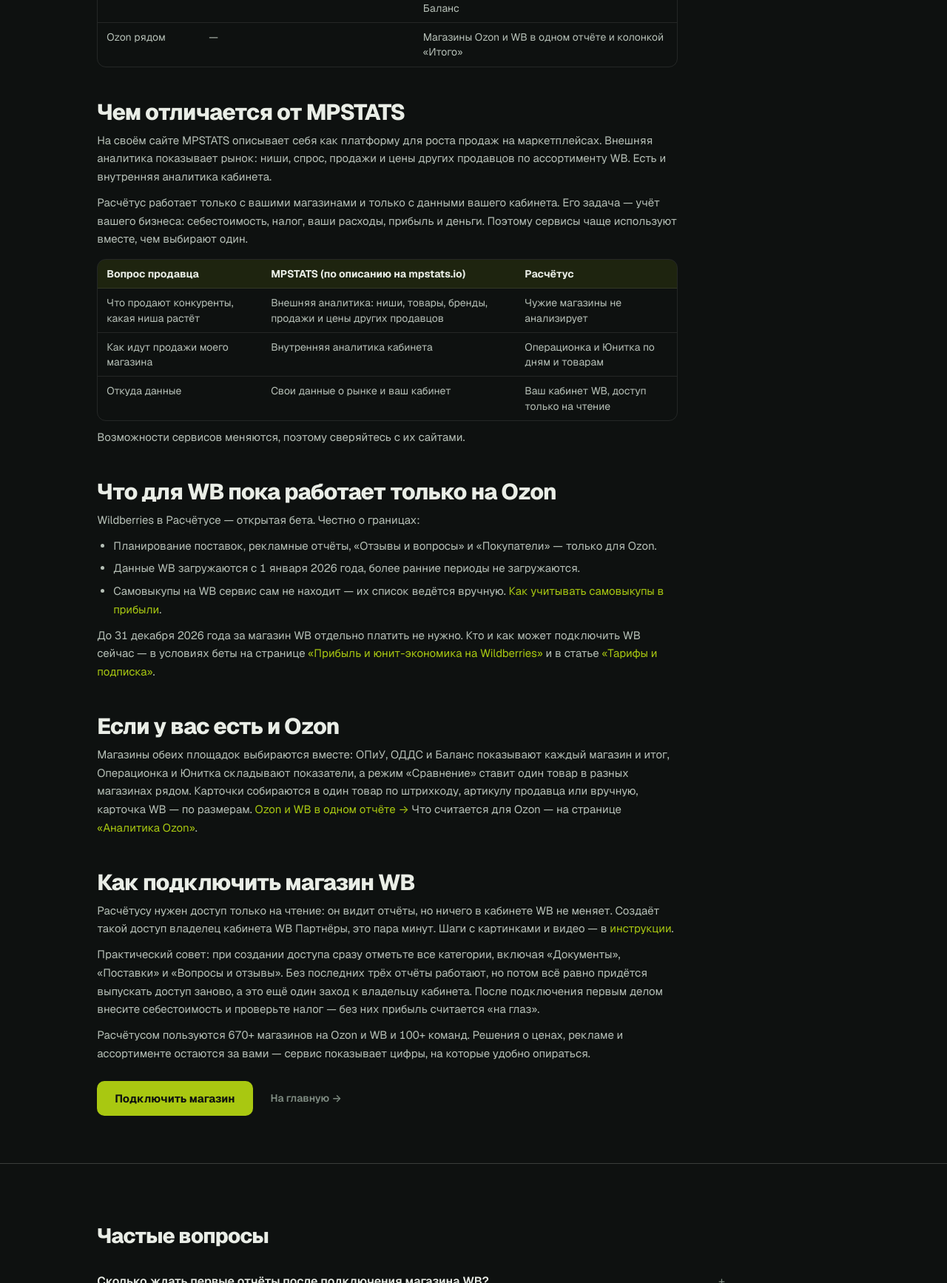
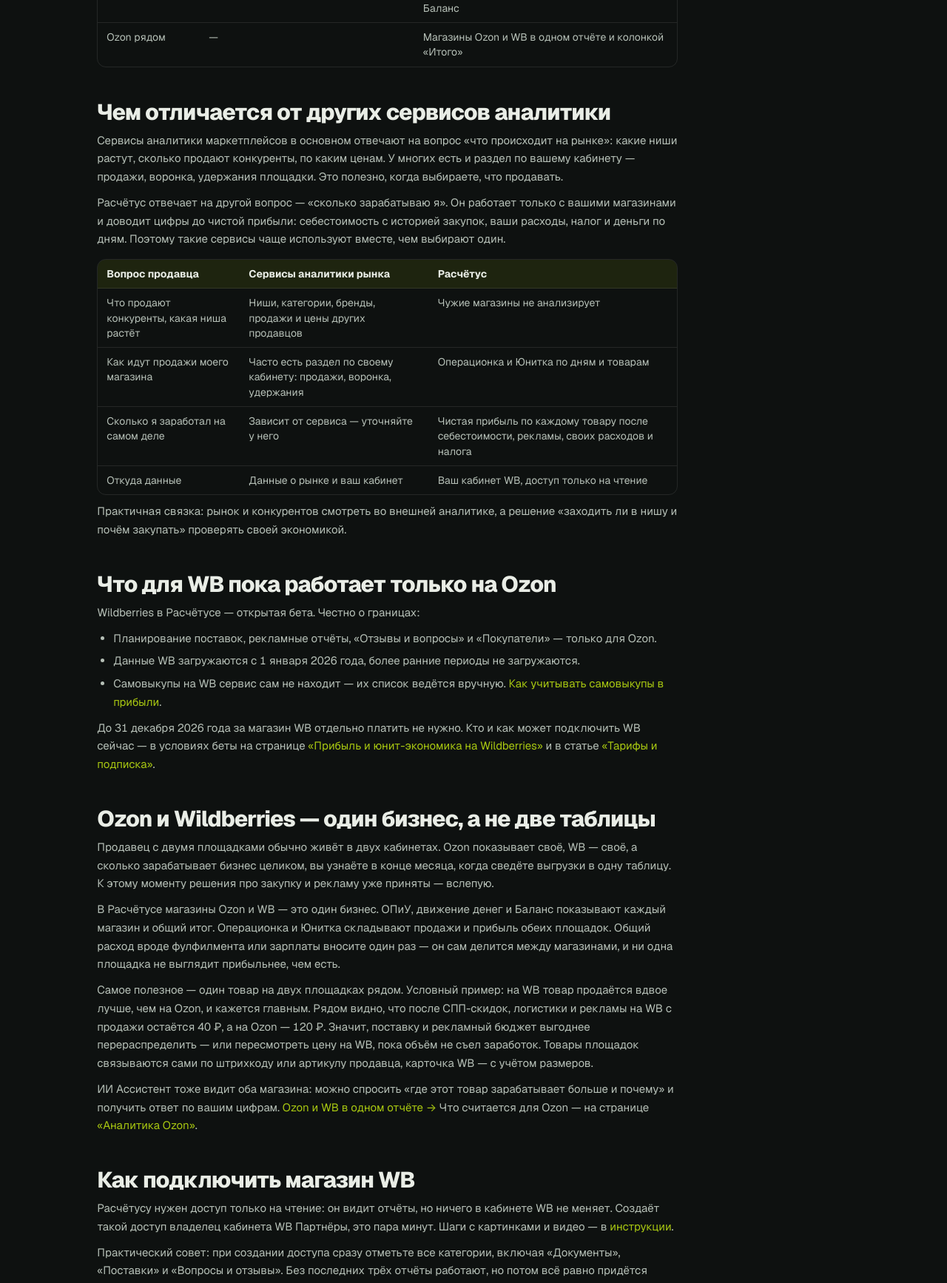
Before and after one commit to GitHubJackPerson/raschetus-landing, a plain HTML site: page analitika-wildberries/index.html in a window 1280 px wide. Shown: the part 2920-4654 px from the top of the page at 74% size. Drawn offline with Linux system fonts and the light colour scheme.

Commit message:
seo: generic analytics comparison instead of MPSTATS; strong Ozon+WB section
Co-Authored-By: Claude Opus 5.5 <noreply@anthropic.com>

```diff
--- a/analitika-wildberries/index.html
+++ b/analitika-wildberries/index.html
@@ -50,7 +50,7 @@
       "isPartOf": {
         "@id": "https://raschetus.ru/#website"
       },
-      "about": "Сервис аналитики Wildberries для продавца: прибыль по товарам, ОПиУ со строкой СПП, ОДДС по выплатам WB, юнит-экономика, реклама, остатки и ИИ Ассистент; сравнение с кабинетом WB и MPSTATS.",
+      "about": "Сервис аналитики Wildberries для продавца: прибыль по товарам, ОПиУ со строкой СПП, ОДДС по выплатам WB, юнит-экономика, реклама, остатки и ИИ Ассистент; сравнение с кабинетом WB и другими сервисами аналитики.",
       "primaryImageOfPage": "https://raschetus.ru/assets/img/og.png"
     },
     {
@@ -86,7 +86,7 @@
           "name": "Видит ли Расчётус продажи конкурентов на Wildberries?",
           "acceptedAnswer": {
             "@type": "Answer",
-            "text": "Нет. Расчётус работает только с магазинами, которые вы подключили сами, и считает их прибыль и деньги. Рынок и конкурентов смотрят во внешней аналитике, например в MPSTATS."
+            "text": "Нет. Расчётус работает только с магазинами, которые вы подключили сами, и считает их прибыль и деньги. Рынок и конкурентов смотрят в сервисах аналитики рынка."
           }
         },
         {
@@ -268,24 +268,24 @@
     </section>
 
     <section class="art__sec">
-      <h2>Чем отличается от MPSTATS</h2>
+      <h2>Чем отличается от других сервисов аналитики</h2>
       <!-- WB offer from 2026-12-01, payout terms unchanged: ozon_news_items digest, docs/marketing/news-context-2026-11.md -->
-      <!-- MPSTATS wording per its own site, checked 2026-11-26: https://mpstats.io/ , https://mpstats.io/instruments/wildberries/analytics , https://mpstats.io/instruments/wildberries/cabinet -->
-      <p>На своём сайте MPSTATS описывает себя как платформу для роста продаж на маркетплейсах. Внешняя аналитика показывает рынок: ниши, спрос, продажи и цены других продавцов по ассортименту WB. Есть и внутренняя аналитика кабинета.</p>
-      <p>Расчётус работает только с вашими магазинами и только с данными вашего кабинета. Его задача — учёт вашего бизнеса: себестоимость, налог, ваши расходы, прибыль и деньги. Поэтому сервисы чаще используют вместе, чем выбирают один.</p>
+      <p>Сервисы аналитики маркетплейсов в основном отвечают на вопрос «что происходит на рынке»: какие ниши растут, сколько продают конкуренты, по каким ценам. У многих есть и раздел по вашему кабинету — продажи, воронка, удержания площадки. Это полезно, когда выбираете, что продавать.</p>
+      <p>Расчётус отвечает на другой вопрос — «сколько зарабатываю я». Он работает только с вашими магазинами и доводит цифры до чистой прибыли: себестоимость с историей закупок, ваши расходы, налог и деньги по дням. Поэтому такие сервисы чаще используют вместе, чем выбирают один.</p>
       <div class="art__tablewrap">
         <table class="art__table">
           <thead>
-            <tr><th>Вопрос продавца</th><th>MPSTATS (по описанию на mpstats.io)</th><th>Расчётус</th></tr>
+            <tr><th>Вопрос продавца</th><th>Сервисы аналитики рынка</th><th>Расчётус</th></tr>
           </thead>
           <tbody>
-            <tr><td>Что продают конкуренты, какая ниша растёт</td><td>Внешняя аналитика: ниши, товары, бренды, продажи и цены других продавцов</td><td>Чужие магазины не анализирует</td></tr>
-            <tr><td>Как идут продажи моего магазина</td><td>Внутренняя аналитика кабинета</td><td>Операционка и Юнитка по дням и товарам</td></tr>
-            <tr><td>Откуда данные</td><td>Свои данные о рынке и ваш кабинет</td><td>Ваш кабинет WB, доступ только на чтение</td></tr>
+            <tr><td>Что продают конкуренты, какая ниша растёт</td><td>Ниши, категории, бренды, продажи и цены других продавцов</td><td>Чужие магазины не анализирует</td></tr>
+            <tr><td>Как идут продажи моего магазина</td><td>Часто есть раздел по своему кабинету: продажи, воронка, удержания</td><td>Операционка и Юнитка по дням и товарам</td></tr>
+            <tr><td>Сколько я заработал на самом деле</td><td>Зависит от сервиса — уточняйте у него</td><td>Чистая прибыль по каждому товару после себестоимости, рекламы, своих расходов и налога</td></tr>
+            <tr><td>Откуда данные</td><td>Данные о рынке и ваш кабинет</td><td>Ваш кабинет WB, доступ только на чтение</td></tr>
           </tbody>
         </table>
       </div>
-      <p>Возможности сервисов меняются, поэтому сверяйтесь с их сайтами.</p>
+      <p>Практичная связка: рынок и конкурентов смотреть во внешней аналитике, а решение «заходить ли в нишу и почём закупать» проверять своей экономикой.</p>
     </section>
 
     <section class="art__sec">
@@ -300,8 +300,11 @@
     </section>
 
     <section class="art__sec">
-      <h2>Если у вас есть и Ozon</h2>
-      <p>Магазины обеих площадок выбираются вместе: ОПиУ, ОДДС и Баланс показывают каждый магазин и итог, Операционка и Юнитка складывают показатели, а режим «Сравнение» ставит один товар в разных магазинах рядом. Карточки собираются в один товар по штрихкоду, артикулу продавца или вручную, карточка WB — по размерам. <a href="/ozon-wb/">Ozon и WB в одном отчёте →</a> Что считается для Ozon — на странице <a href="/analitika-ozon/">«Аналитика Ozon»</a>.</p>
+      <h2>Ozon и Wildberries — один бизнес, а не две таблицы</h2>
+      <p>Продавец с двумя площадками обычно живёт в двух кабинетах. Ozon показывает своё, WB — своё, а сколько зарабатывает бизнес целиком, вы узнаёте в конце месяца, когда сведёте выгрузки в одну таблицу. К этому моменту решения про закупку и рекламу уже приняты — вслепую.</p>
+      <p>В Расчётусе магазины Ozon и WB — это один бизнес. ОПиУ, движение денег и Баланс показывают каждый магазин и общий итог. Операционка и Юнитка складывают продажи и прибыль обеих площадок. Общий расход вроде фулфилмента или зарплаты вносите один раз — он сам делится между магазинами, и ни одна площадка не выглядит прибыльнее, чем есть.</p>
+      <p>Самое полезное — один товар на двух площадках рядом. Условный пример: на WB товар продаётся вдвое лучше, чем на Ozon, и кажется главным. Рядом видно, что после СПП-скидок, логистики и рекламы на WB с продажи остаётся 40 ₽, а на Ozon — 120 ₽. Значит, поставку и рекламный бюджет выгоднее перераспределить — или пересмотреть цену на WB, пока объём не съел заработок. Товары площадок связываются сами по штрихкоду или артикулу продавца, карточка WB — с учётом размеров.</p>
+      <p>ИИ Ассистент тоже видит оба магазина: можно спросить «где этот товар зарабатывает больше и почему» и получить ответ по вашим цифрам. <a href="/ozon-wb/">Ozon и WB в одном отчёте →</a> Что считается для Ozon — на странице <a href="/analitika-ozon/">«Аналитика Ozon»</a>.</p>
     </section>
 
     <section class="art__sec">
@@ -327,7 +330,7 @@
         </details>
         <details class="faq">
           <summary>Видит ли Расчётус продажи конкурентов на Wildberries?</summary>
-          <p>Нет. Расчётус работает только с магазинами, которые вы подключили сами, и считает их прибыль и деньги. Рынок и конкурентов смотрят во внешней аналитике, например в MPSTATS.</p>
+          <p>Нет. Расчётус работает только с магазинами, которые вы подключили сами, и считает их прибыль и деньги. Рынок и конкурентов смотрят в сервисах аналитики рынка.</p>
         </details>
         <details class="faq">
           <summary>Можно ли сравнить один товар на Ozon и на Wildberries?</summary>
```
Also changed, not shown: analitika-ozon/index.html (+19 -16 lines).
